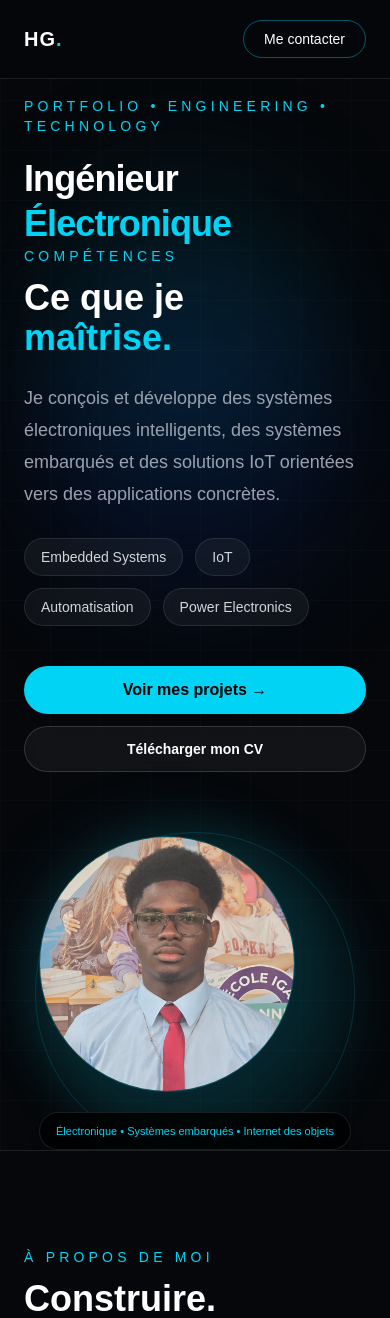
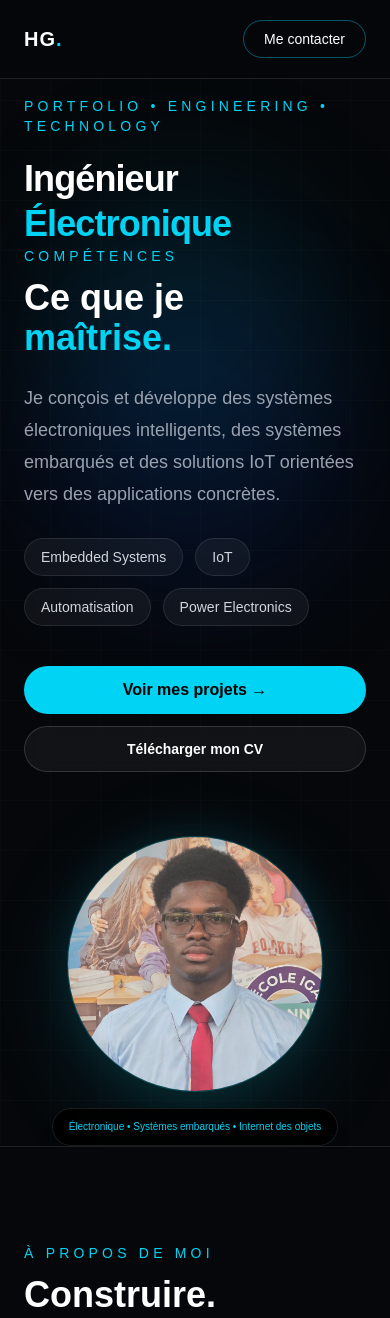
Before and after one commit to Hardy-Arduino/hardy-gates-portfolio, a Next.js app: page / in a window 390 px wide. Shown: the top 1318 px of the page. Built offline with nearby package versions, Linux system fonts and the light colour scheme.

Commit message:
Improve mobile profile layout

```diff
--- a/app/page.tsx
+++ b/app/page.tsx
@@ -145,36 +145,74 @@ export default function Home() {
           {/* ================= PHOTO DE PROFIL ================= */}
           <div className="flex justify-center md:justify-end">
 
-            <div className="relative">
+            <div className="relative flex flex-col items-center">
 
-              {/* Halo principal */}
-              <div className="absolute -inset-2 rounded-full bg-cyan-400/10 blur-xl sm:-inset-4 sm:blur-2xl md:-inset-8 md:blur-3xl md:animate-pulse" />
+              {/* Halo lumineux — discret sur mobile */}
+              <div className="absolute inset-2 rounded-full bg-cyan-400/10 blur-2xl md:-inset-8 md:blur-3xl md:animate-pulse" />
 
-              {/* Cercle décoratif */}
-              <div className="absolute -inset-1 rounded-full border border-cyan-400/15 sm:-inset-2 md:-inset-3" />
+              {/* Cercle décoratif supplémentaire — uniquement sur ordinateur */}
+              <div className="absolute -inset-3 hidden rounded-full border border-cyan-400/10 md:block" />
 
-              {/* Cercle extérieur */}
-              <div className="relative h-64 w-64 overflow-hidden rounded-full border border-cyan-400/30 shadow-[0_0_80px_rgba(34,211,238,0.15)] transition duration-500 hover:scale-[1.02] hover:border-cyan-400/60 hover:shadow-[0_0_100px_rgba(34,211,238,0.25)] sm:h-80 sm:w-80 md:h-[420px] md:w-[420px]">
+              {/* PHOTO */}
+              <div
+                className="
+        relative
+        h-64 w-64
+        overflow-hidden
+        rounded-full
+        border border-cyan-400/30
+        shadow-[0_0_45px_rgba(34,211,238,0.12)]
+        transition duration-500
+        hover:border-cyan-400/60
 
+        sm:h-72 sm:w-72
+
+        md:h-[420px] md:w-[420px]
+        md:shadow-[0_0_80px_rgba(34,211,238,0.15)]
+        md:hover:scale-[1.02]
+        md:hover:shadow-[0_0_100px_rgba(34,211,238,0.25)]
+      "
+              >
                 <Image
                   src="/images/profile/hardy.jpg"
                   alt="Hardy Gates - Ingénieur électronique"
                   fill
                   priority
+                  sizes="(max-width: 640px) 256px, (max-width: 768px) 288px, 420px"
                   className="object-cover"
                 />
-
               </div>
 
-              {/* BADGE SOUS LA PHOTO */}
-              <div className="mt-5 flex justify-center md:absolute md:-bottom-5 md:left-1/2 md:mt-0 md:-translate-x-1/2">
+              {/* BADGE */}
+              <div
+                className="
+        relative z-10
+        mt-4
+        max-w-[92vw]
+        rounded-full
+        border border-white/10
+        bg-black/90
+        px-4 py-2
+        text-center
+        text-[10px]
+        font-medium
+        leading-5
+        text-cyan-400
+        shadow-xl
+        backdrop-blur-xl
 
-                <div className="max-w-[90vw] rounded-full border border-white/10 bg-black/80 px-4 py-2 text-center text-[11px] font-medium leading-5 text-cyan-400 shadow-xl backdrop-blur-xl sm:px-5 sm:text-xs md:whitespace-nowrap">
+        sm:text-xs
 
-                  Électronique • Systèmes embarqués • Internet des objets
-
-                </div>
-
+        md:absolute
+        md:-bottom-5
+        md:left-1/2
+        md:mt-0
+        md:-translate-x-1/2
+        md:whitespace-nowrap
+        md:px-5
+      "
+              >
+                Électronique • Systèmes embarqués • Internet des objets
               </div>
 
             </div>
```
